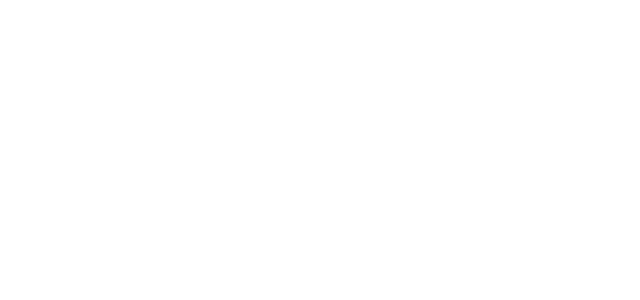
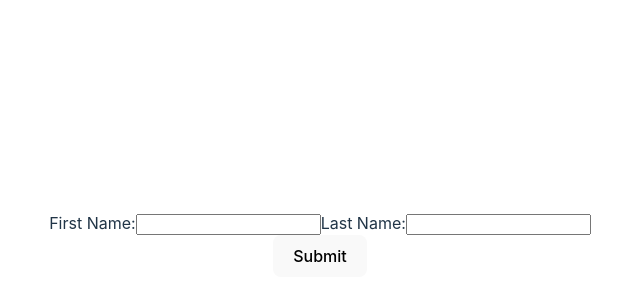
Before and after one commit to pslib-cz/2023-p3a-mpa-react-project-LukasChaloupecky, a React (Vite) app in the folder react-app/: page / in a window 1280 px wide. Shown: the part 156-456 px from the top of the page, without its empty margins (320-960 px from the left). Built offline with nearby package versions, Linux system fonts and the light colour scheme.

Commit message:
adding page

```diff
--- a/react-app/src/App.tsx
+++ b/react-app/src/App.tsx
@@ -1,14 +1,24 @@
-import { useState } from 'react'
+import { useReducer, useState } from 'react'
 import reactLogo from './assets/react.svg'
 import viteLogo from '/vite.svg'
 import './App.css'
+import Registration from './pages/Registration'
+import GameState, { GameContext, initialGameState } from './components/GameState'
 
 function App() {
-  const [count, setCount] = useState(0)
+  const [state, dispatch] = useReducer(GameState, initialGameState)
 
   return (
     <>
-
+      {state.isRegistered ? (
+        <>
+          {state.person.firstName}
+        </>
+      ) : (
+        <GameContext.Provider value={{ state: state, dispatch: dispatch }}>
+          <Registration></Registration>
+        </GameContext.Provider>
+      )}
     </>
   )
 }
--- a/react-app/src/components/GameState.tsx
+++ b/react-app/src/components/GameState.tsx
@@ -1,6 +1,8 @@
+import { createContext } from "react";
+
 // GameState.tsx
-
-
+//export const GameContext = createContext<GameState | undefined>(undefined);
+export const GameContext = createContext<{ state: GameState; dispatch: React.Dispatch<Action> } | undefined>(undefined);
 type Armor = {
     id: number;
     name: string;
@@ -9,11 +11,16 @@
     price: number;
     defense: number;
 };
-
+type Person = {
+    firstName: string;
+    lastName: string;
+}
 
 // Define the initial state of the game
 type GameState = {
+    isRegistered : boolean;
     lives: number;
+    person : Person;
     score: number;
     money: number;
     Armors: Armor[];
@@ -22,8 +29,10 @@
 };
 
 
-const initialGameState : GameState = {
+export const initialGameState : GameState = {
+    isRegistered : false,
     lives: 3,
+    person : { firstName: '', lastName: ''},
     score: 0,
     money: 0,
     Armors : [ ],
@@ -33,19 +42,28 @@
 
 // Define the action types
 type Action =
-    | { type: 'INCREMENT_LIVES'; payload: number }
-    | { type: 'DECREASE_LIVES'; payload: number}
-    | { type: 'GAME_OVER' };
+    | { type: 'INCREMENT_LIVES', payload: number }
+    | { type: 'DECREASE_LIVES', payload: number}
+    | { type: 'MOVE_PLAYER', payload: number}
+    | {type : 'UPDATE_PERSON', payload : Person}
+    | { type: 'GAME_OVER' }
+    | {type : "IS_REGISTERED", payload : boolean};
 
 // Define the reducer function
-const GameState = (state = initialState, action: Action) => {
+const GameState = (state = initialGameState, action: Action) => {
     switch (action.type) {
         case 'INCREMENT_LIVES':
             return { ...state, lives: state.lives + action.payload };
         case 'DECREASE_LIVES':
             return { ...state, lives: state.lives - action.payload};
+        case 'MOVE_PLAYER':
+            return { ...state, CurrentSpot: state.CurrentSpot + action.payload};
         case 'GAME_OVER':
             return { ...state, lives: 0 };
+        case 'UPDATE_PERSON':
+            return { ...state, person : action.payload};
+        case 'IS_REGISTERED':
+            return { ...state, isRegistered : action.payload};
         default:
             return state;
     }
--- /dev/null
+++ b/react-app/src/pages/Registration.tsx
@@ -0,0 +1,52 @@
+import React, { useContext, useState } from 'react';
+import { GameContext } from '../components/GameState';
+
+
+const Registration = () => {
+    const GameState = useContext(GameContext);
+    if (!GameState) {
+        throw new Error("GameState in Registration.tsx is of type Undefined");
+    }
+
+    const [firstName, setFirstName] = useState('');
+    const [lastName, setLastName] = useState('');
+
+    const handleFirstName = (firstname : string) => {
+        setFirstName(firstname);
+    };
+
+    const handleLastName = (lastname : string) =>  {
+        setLastName(lastname);
+    };
+
+    const handleSubmit = () => {
+        GameState.dispatch({ type: 'UPDATE_PERSON', payload: { firstName, lastName } });
+
+        GameState.dispatch({ type: 'IS_REGISTERED', payload: true });
+
+
+        console.log("🚀 ~ handleSubmit ~ firstName:", firstName)
+        console.log("🚀 ~ handleSubmit ~ lastName:", lastName)
+        console.log("🚀 ~ handleSubmit ~ GameState:", GameState)
+
+    }
+
+    return (
+        <div>
+            <form>
+                <label>
+                    First Name:
+                </label>
+                <input type="text" value={firstName} onChange={(e) => handleFirstName(e.target.value)} />
+
+                <label>
+                    Last Name:
+                </label>
+                <input type="text" value={lastName} onChange={(e) => handleLastName(e.target.value)} />
+            </form>
+            <button type="submit" onClick={() => handleSubmit()}>Submit</button>
+        </div>
+    );
+};
+
+export default Registration;
```
